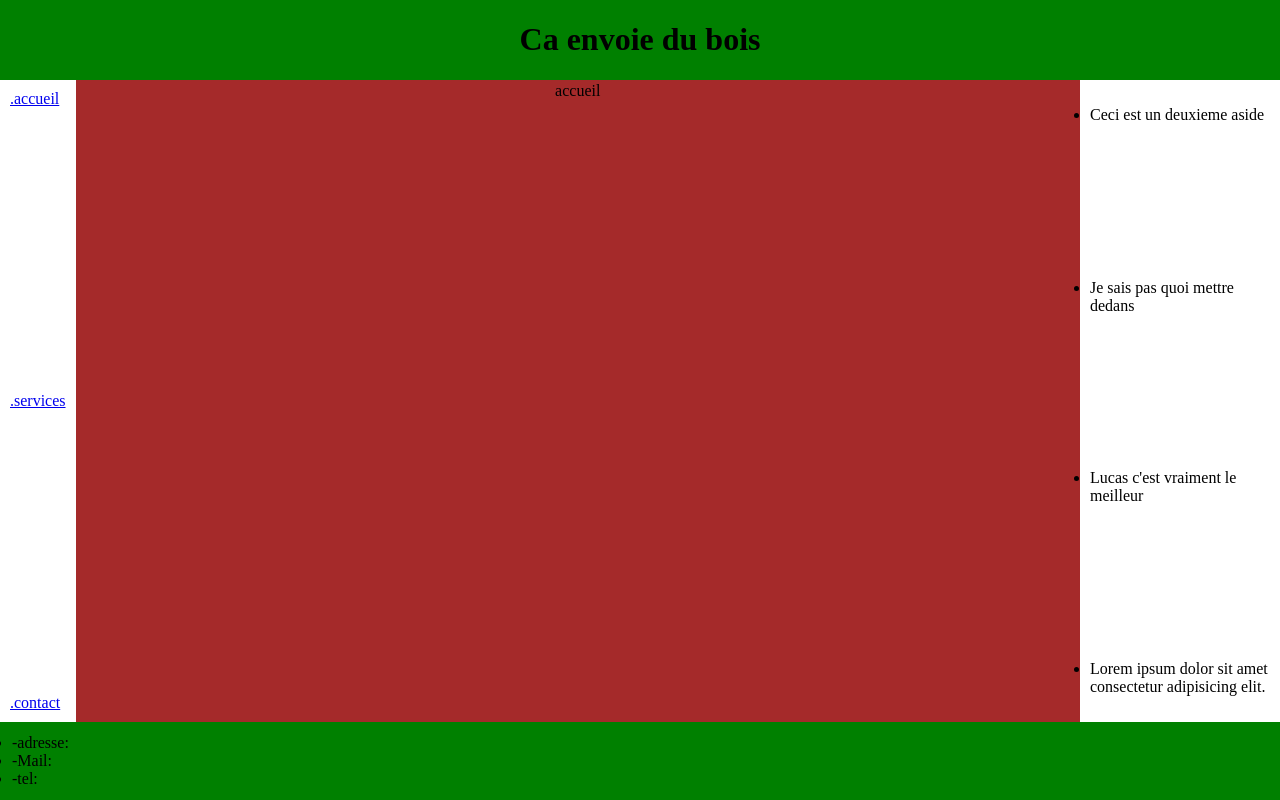
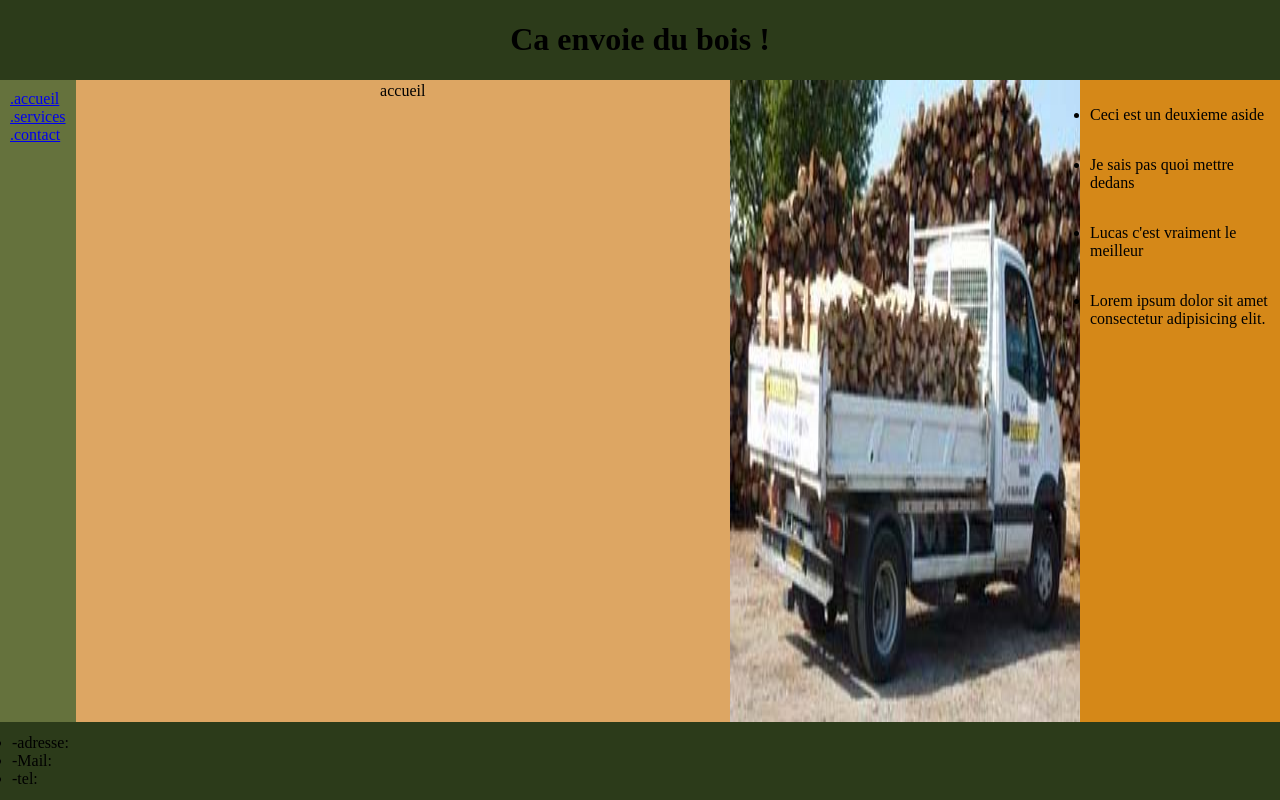
Before and after one commit to Jaggernaute/Projet, a PHP site: page / in a window 1280 px wide. Run offline with PHP 8.4, Linux system fonts and the light colour scheme.

Commit message:
Add files via upload

```diff
--- a/Projet/contact.php
+++ b/Projet/contact.php
@@ -18,7 +18,7 @@
 		</nav>
 
 		<main>
-			accueil
+			<strong>accueil</strong>
 		</main>
 
 		<aside>
--- a/Projet/css/style.css
+++ b/Projet/css/style.css
@@ -13,12 +13,11 @@ body {
 header {
   display: flex;
   justify-content: center;
-  background-color: green;
+  background-color: #2c3b1a;
 }
 ul {
   display: flex;
   flex-direction: column;
-  justify-content: space-between;
   margin: 0%;
   padding: 10px;
 }
@@ -27,19 +26,21 @@ main {
   justify-content: center;
   flex: 1;
   padding: 2px;
-  background-color: brown;
+  background-color: #dda663;
 }
 nav {
   display: flex;
+  background-color: #65723d;
 }
 aside {
   width: 200px;
   display: flex;
   justify-content: flex-end;
+  background-color: #d58818;
 }
 
 footer {
   display: flex;
   padding: 2px;
-  background-color: green;
+  background-color: #2c3b1a;
 }
--- a/Projet/index.php
+++ b/Projet/index.php
@@ -6,6 +6,7 @@
 	<meta name="viewport" content="width=device-width, initial-scale=1.0">
 	<title>Accueil</title>
 	<link rel="stylesheet" href="css/style.css">
+	 <link rel="shortcut icon" href="images/favicon.png" type="image/x-icon">
 </head>
 
 <body>
@@ -20,9 +21,10 @@
 		<main>
 			accueil
 		</main>
+		<img class="img" src="images/images/camion2.jpg" >
 
 		<aside>
-			<?php include('php/include/asside.php'); ?>
+		<?php include('php/include/asside.php'); ?>
 		</aside>
 	</div>
 
--- a/Projet/php/include/header.php
+++ b/Projet/php/include/header.php
@@ -1 +1 @@
-<h1>Ca envoie du bois <h1>
+<h1>Ca envoie du bois ! <h1>
--- a/Projet/services.php
+++ b/Projet/services.php
@@ -16,7 +16,7 @@
 	</nav>
 
 	<main>
-		accueil
+		<strong>accueil</strong>
 	</main>
 
 	<aside>
```
Also changed, not shown: Projet/php/include/asside.php (added, +37 -0 lines), Projet/images/favicon.png (added), Projet/images/images/Bois-buche-melange-50-cm-livraison-10km_mea_link.jpg (added), Projet/images/images/bois en palette.jpeg (added), Projet/images/images/bois-chauffage-en-vrac-50cm.jpg (added), Projet/images/images/buches.jpg (added), Projet/images/images/camion2.jpg (added), Projet/images/images/couper-arbre.jpg (added), Projet/images/images/gros-plan.jpg (added), Projet/images/images/image-5731b0ef288a3.jpeg (added), Projet/images/images/images camion.jpeg (added), Projet/images/images/images.jpeg (added), Projet/images/images/tas bois.jpg (added).
